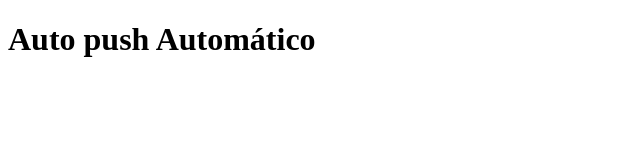
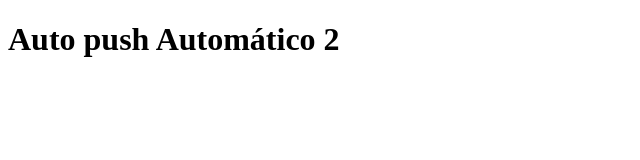
Before and after one commit to LaHechicera/Autopush, a plain HTML site: page index.html in a window 1280 px wide. Shown: the full height of the page, 0-640 px from the left. Drawn offline with Linux system fonts and the light colour scheme.

Commit message:
puush automatico mediante hooks 2

```diff
--- a/index.html
+++ b/index.html
@@ -6,6 +6,6 @@
     <title>Document</title>
 </head>
 <body>
-    <h1>Auto push Automático</h1>
+    <h1>Auto push Automático 2</h1>
 </body>
 </html>
```
